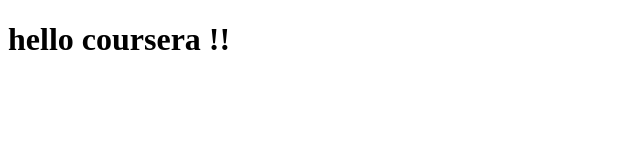
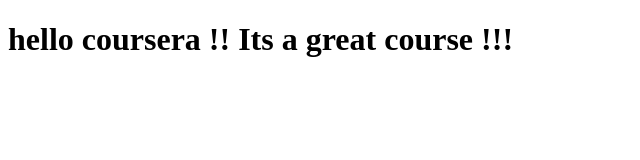
Before and after one commit to Jayanta-10121985/coursera-test, a plain HTML site: page site/index.html in a window 1280 px wide. Shown: the whole page, without its empty margins (0-640 px from the left). Drawn offline with Linux system fonts and the light colour scheme.

Commit message:
second commit

```diff
--- a/site/index.html
+++ b/site/index.html
@@ -4,6 +4,6 @@
 	<title>Hello coursera</title>
 </head>
 <body>
-<h1>hello coursera !!</h1>
+<h1>hello coursera !! Its a great course !!!</h1>
 </body>
 </html>
```
